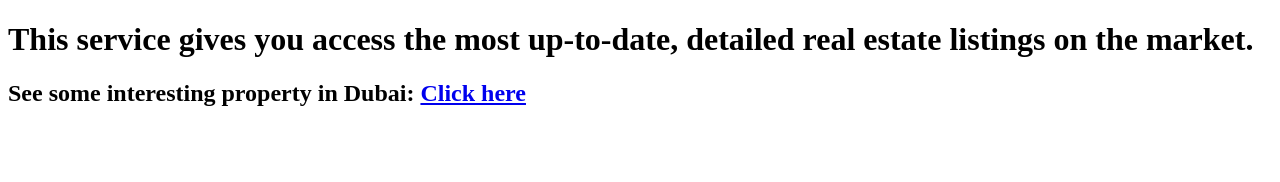
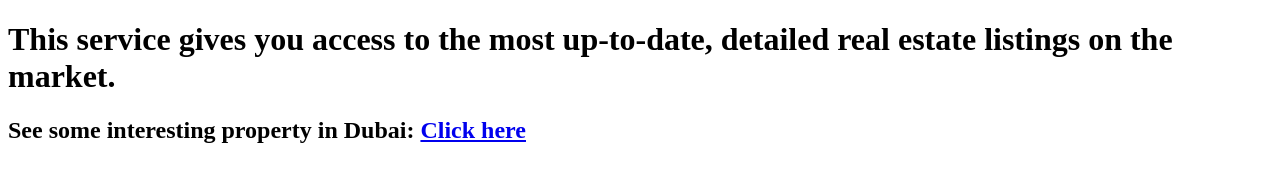
Before and after one commit to njaci1/kev-contoso-real-estate-plugin, a website: page index.html in a window 1280 px wide. Drawn offline with Linux system fonts and the light colour scheme.

Commit message:
fix typo on index.html

```diff
--- a/index.html
+++ b/index.html
@@ -5,7 +5,7 @@
   </head>
   <body>
     <h1>
-      This service gives you access the most up-to-date, detailed real estate
+      This service gives you access to the most up-to-date, detailed real estate
       listings on the market.
     </h1>
     <h2>
```
